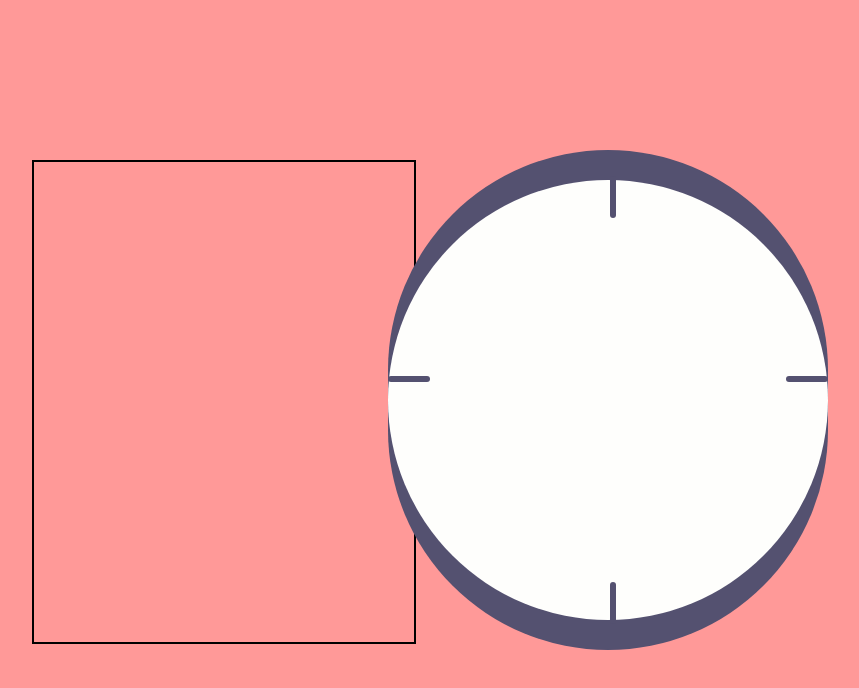
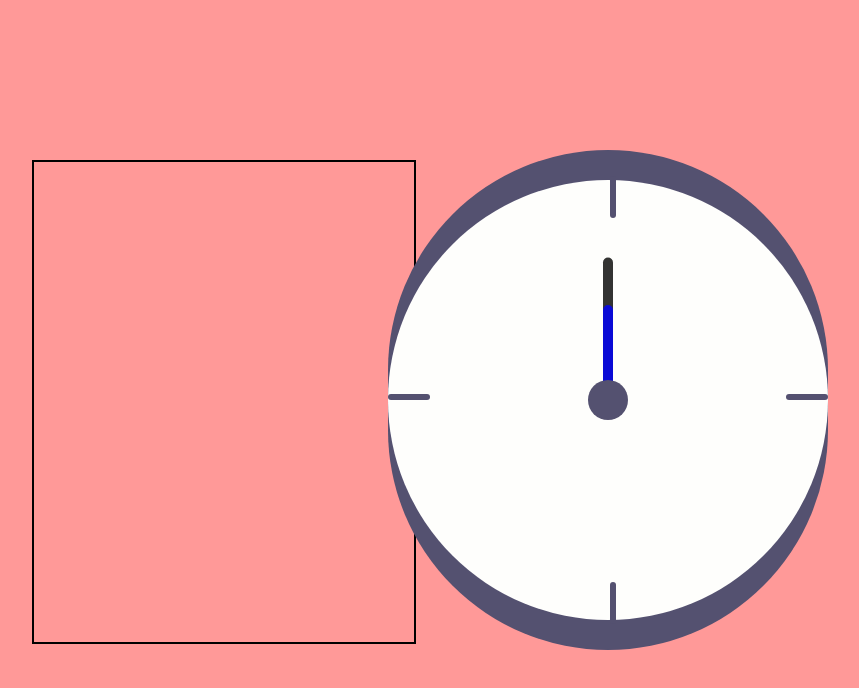
Before and after one commit to DanielSiedlecki/TraditionalClock, a plain HTML site: page index.html in a window 1280 px wide. Shown: the whole page, without its empty margins (224-1083 px from the left). Drawn offline with Linux system fonts and the light colour scheme; a web font is replaced by a local one.

Commit message:
add hand of clock line

```diff
--- a/globalStyles.css
+++ b/globalStyles.css
@@ -4,5 +4,6 @@
     --secondary-color-1: #545170;
     --secondary-color-2: #FEFEFC;
     --secondary-color-3: #0066FF;
+    --secondary-color-4: #000000;
     --global-font: 'Knewave', cursive;
 }
--- a/index.html
+++ b/index.html
@@ -25,7 +25,10 @@
 
                 <div class="circle-clock-background">
 
-                    <span class="clock-face"></span>
+                    <span class="clock-face">
+                    <span class="hands-clock-line-hour"></span>
+                    <span class="hands-clock-line-minute"></span>
+                    <span class="small-circle"></span>
 
                     <span class="lines-hours ">
 
@@ -37,6 +40,7 @@
 
 
 
+                    </span>
                     </span>
 
 
--- a/styles.css
+++ b/styles.css
@@ -66,8 +66,43 @@
     width: 440px;
     height: 440px;
     border-radius: 440px;
+    position: relative;
+    display: flex;
+    align-items: center;
+    justify-content: center;
 
 }
+
+.small-circle {
+    width: 40px;
+    height: 40px;
+    background-color: var(--secondary-color-1);
+    border-radius: 40px;
+    position: absolute;
+
+}
+
+.hands-clock-line-hour {
+
+    background-color: black;
+    opacity: 0.8;
+    width: 10px;
+    height: 150px;
+    border-radius: 40px;
+    position: absolute;
+    transform: translateY(-45%);
+}
+.hands-clock-line-minute {
+
+    background-color: blue;
+    opacity: 0.8;
+    width: 10px;
+    height: 100px;
+    border-radius: 40px;
+    position: absolute;
+    transform: translateY(-45%);
+}
+
 
 .lines-hours{
 
@@ -104,13 +139,13 @@
 .lines-hours span:nth-child(2){
     transform: translateX(200px);
     transform: rotate(90deg);
-    bottom: 50%;
+    bottom: 46%;
     left: 4%;
 
 }
 .lines-hours span:nth-child(3){
     transform: rotate(90deg);
-    bottom: 50%;
+    bottom: 46%;
     right: 4%;
 
 }
```
